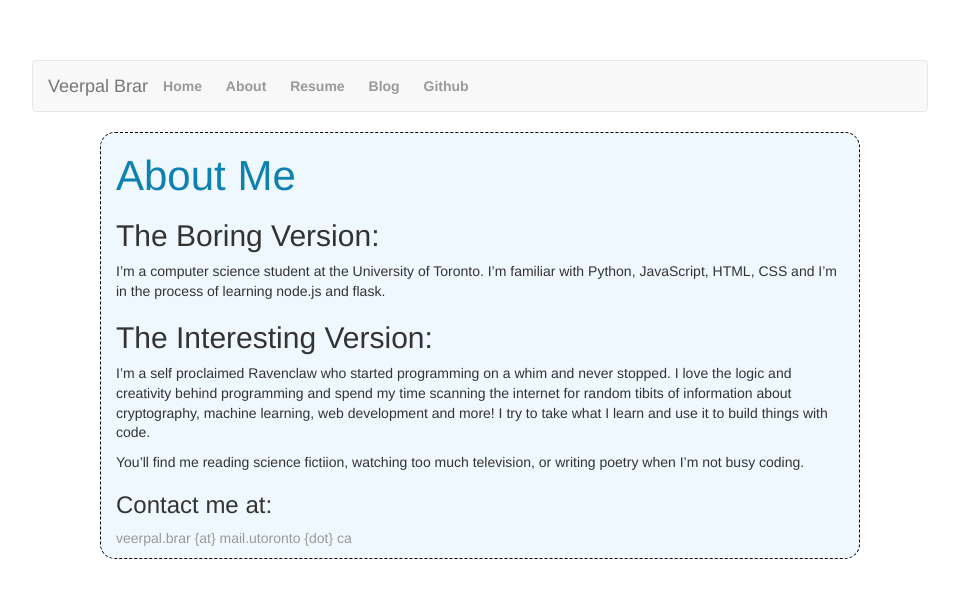
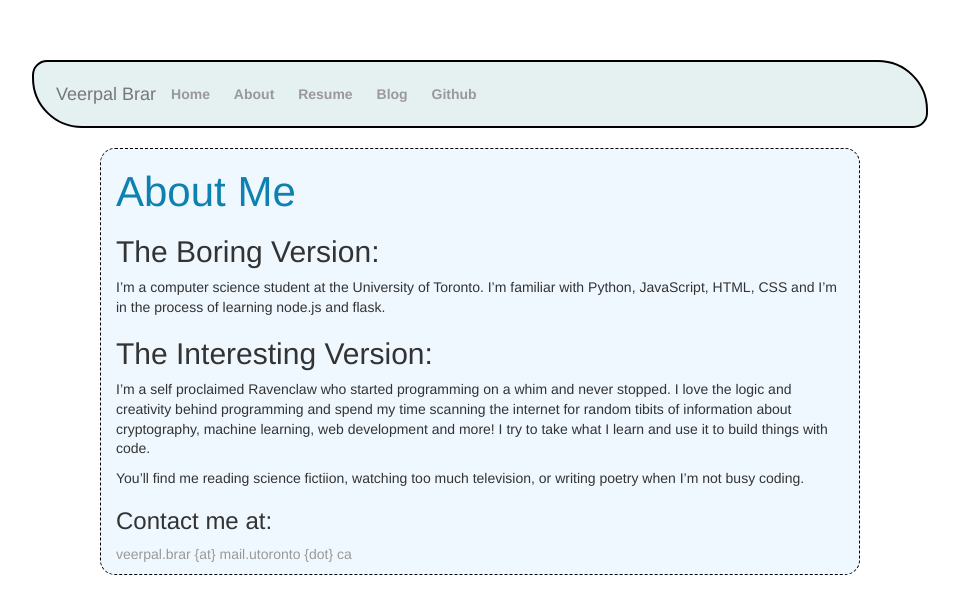
Before and after one commit to VeerpalBrar/VeerpalBrar.github.io, a Jekyll site: the page built from about.md, in a window 1280 px wide. Shown: the top 614 px of the page, without its empty margins (160-1119 px from the left). Built offline with Jekyll 4.4.1, drawn with Linux system fonts in a browser that asks for light colours.

Commit message:
Update default.html

```diff
--- a/_layouts/default.html
+++ b/_layouts/default.html
@@ -17,7 +17,7 @@
     <link href="/css/main.css" rel="stylesheet" type="text/css">
 </head>
 <body>
-    <nav class="navbar navbar-default">
+    <nav class="navbar navbar-default blurb">
         <div class="container">
             <div class="navbar-header">
                 <button aria-controls="navbar" aria-expanded="false" class=
```
